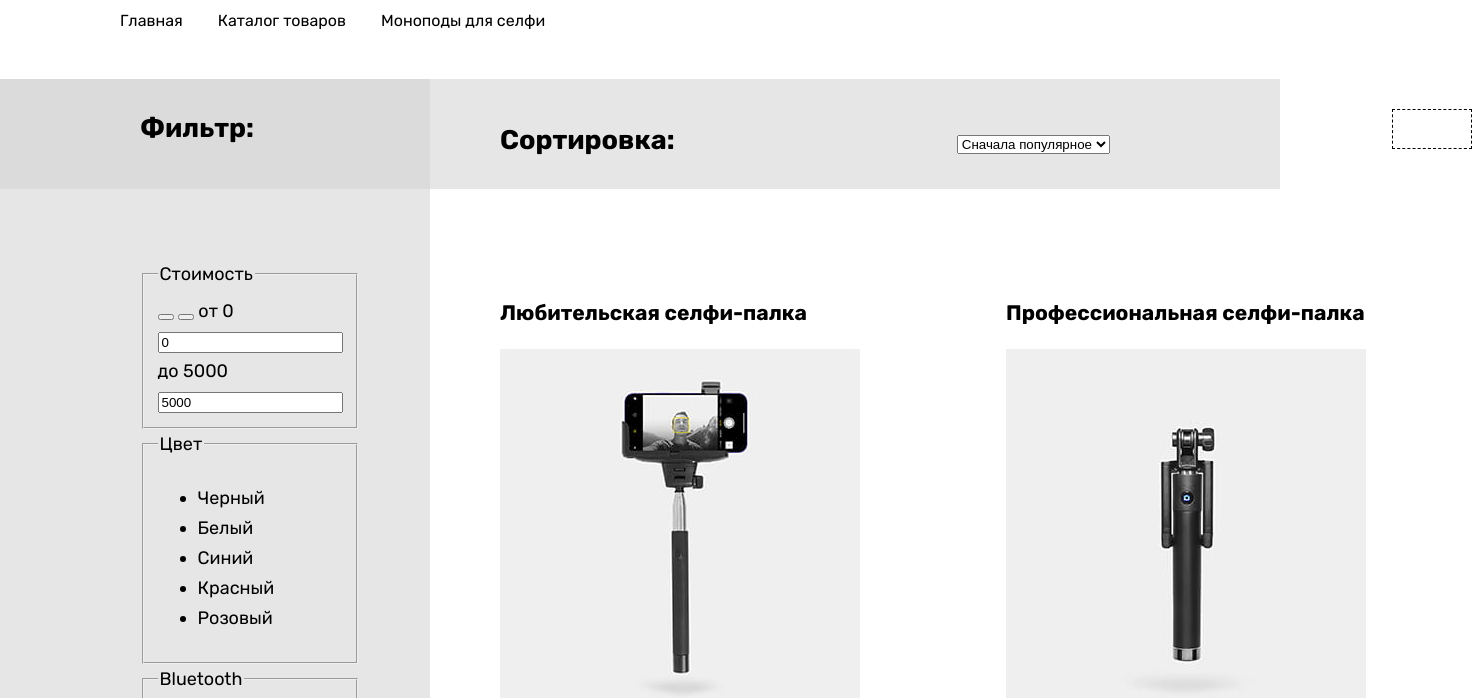
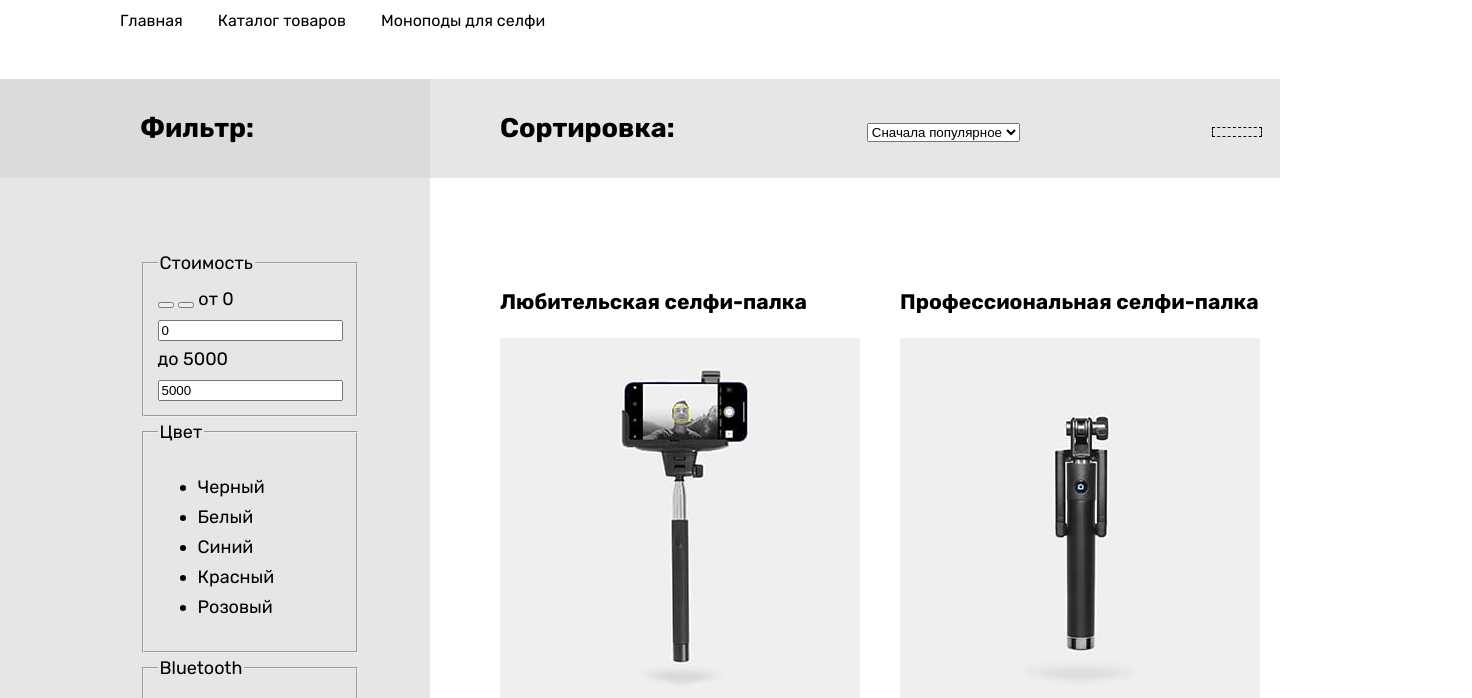
Before and after one commit to belovanadin/1714799-device-32, a plain HTML site: page catalog.html in a window 1280 px wide. Shown: the part 293-991 px from the top of the page, 1472 px wide, since content can reach past the window. Drawn offline with Linux system fonts and the light colour scheme.

Commit message:
колонки товаров

```diff
--- a/сss/styles.css
+++ b/сss/styles.css
@@ -412,7 +412,7 @@ body {
 .catalog__layout {
 	--layout-gap: 70px;
 	display: grid;
-	grid-template-columns: 1fr 972px;
+	grid-template-columns: 1fr 762px;
 	grid-template-rows: repeat(3, min-content);
 	gap: var(--layout-gap);
 }
@@ -482,23 +482,19 @@ body {
 
 .sort-list {
   display: block;
-  width: 40px;
-  height: 40px;
+  width: 10px;
+  height: 10px;
   list-style-type: none;
 
   outline: 1px dashed #000000; /* рамки */
   outline-offset: -1px; /* рамки */
 }
 
-.products {
-
-}
-
 .product-list {
   display: grid;
 	grid-template-columns: 1fr 1fr;
 	gap: 40px;
-	width: 972px;
+	width: 760px;
   list-style-type: none;
   padding: 0;
 }
```
